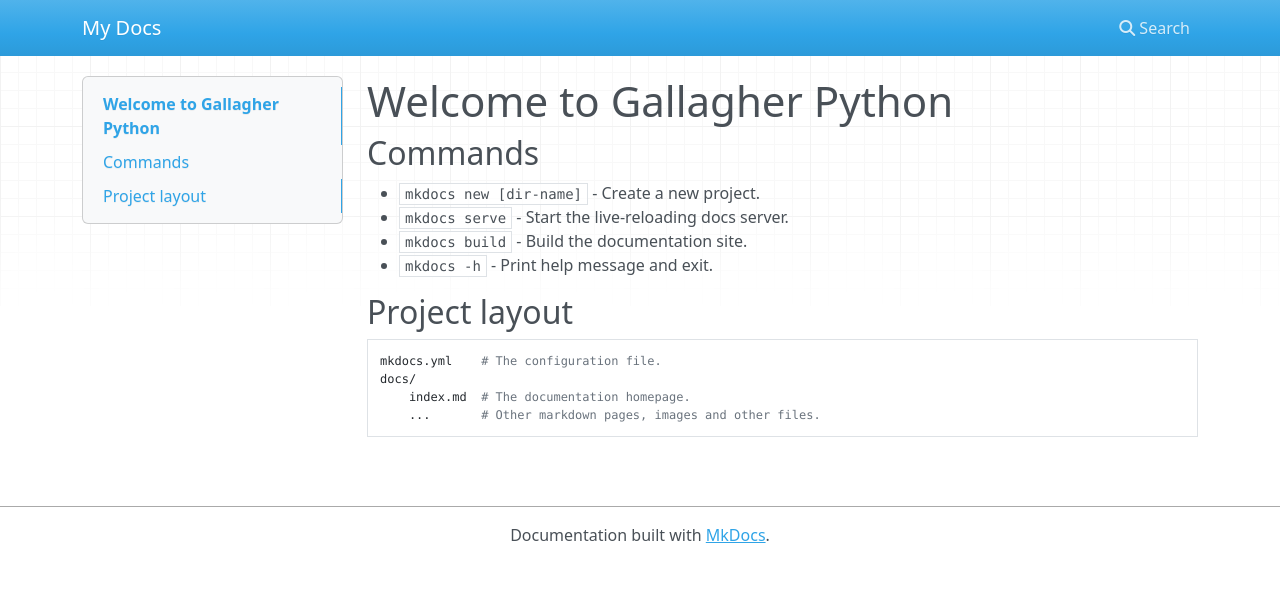
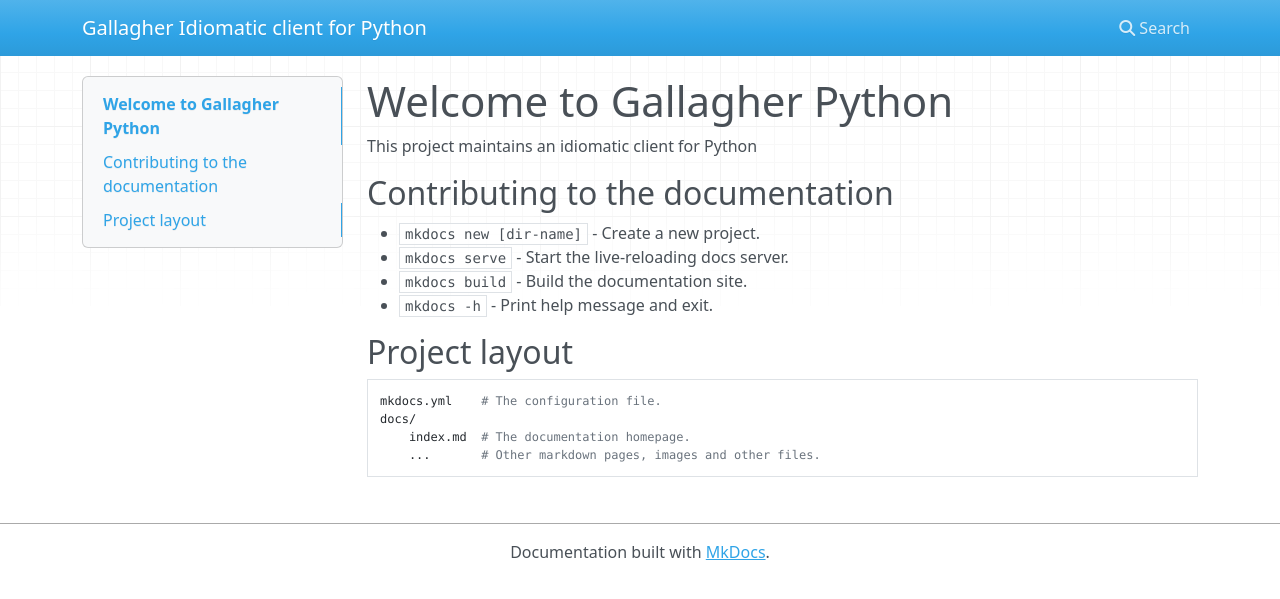
Before and after one commit to anomaly/gallagher, an MkDocs documentation site: the page built from docs/docs/index.md, in a window 1280 px wide. Shown: the top 599 px of the page. Built offline with MkDocs 1.6.1, drawn with Linux system fonts in a browser that asks for light colours; nearby versions of some CDN libraries.

Commit message:
docs: update title and intro

```diff
--- a/docs/docs/index.md
+++ b/docs/docs/index.md
@@ -1,6 +1,8 @@
 # Welcome to Gallagher Python
 
-## Commands
+This project maintains an idiomatic client for Python
+
+## Contributing to the documentation
 
 * `mkdocs new [dir-name]` - Create a new project.
 * `mkdocs serve` - Start the live-reloading docs server.
--- a/docs/mkdocs.yml
+++ b/docs/mkdocs.yml
@@ -1 +1 @@
-site_name: My Docs
+site_name: Gallagher Idiomatic client for Python
```
